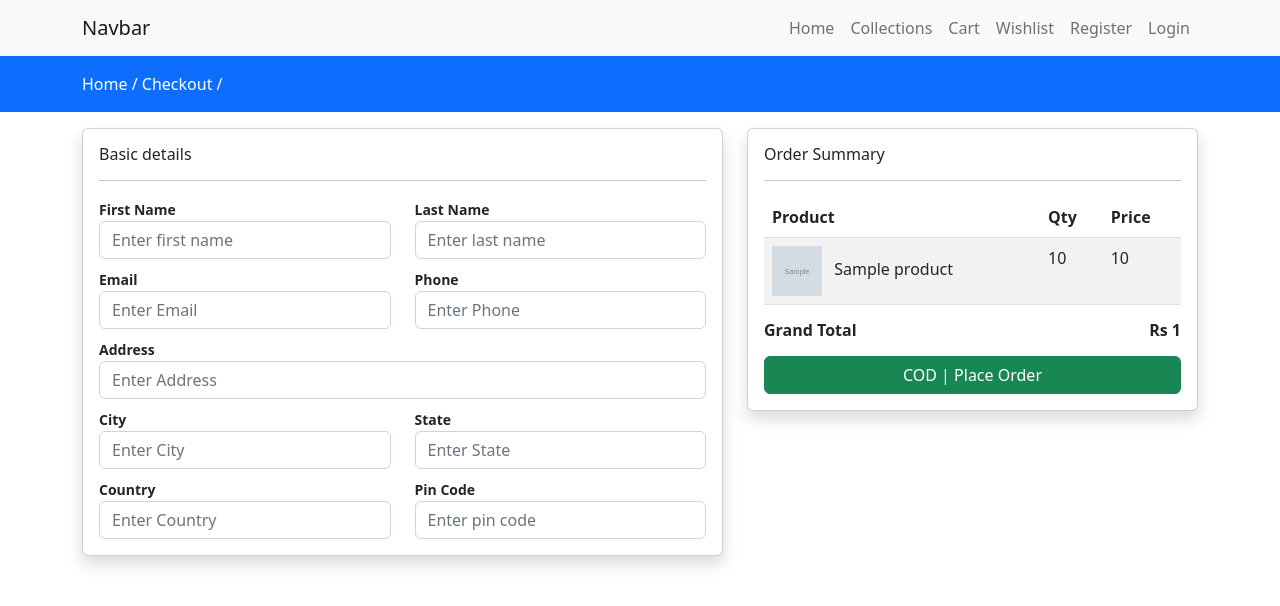
After one commit to suyogojha/E-commerce-with-JS, a Django app: template store/templates/store/checkout.html in a window 1280 px wide. The commit adds this page. Shown: the top 606 px of the page. Run offline with Django 4.2, Linux system fonts and the light colour scheme; the template is opened without the code that fills it: most values are stand-ins (such as "Sample title", 1, 10 or a date in 2020); grey boxes marked "Sample" are stand-in pictures; some libraries are stand-ins or nearby versions.

Commit message:
Order Payment Added #3

```diff
--- /dev/null
+++ b/static/css/custom.css
@@ -0,0 +1,9 @@
+.checkoutform label{
+    font-size: 14px !important;
+    font-weight: 600;
+}
+
+.checkoutform input{
+    font-size: 16px !important;
+
+}
--- a/store/admin.py
+++ b/store/admin.py
@@ -6,3 +6,6 @@ admin.site.register(Category)
 admin.site.register(Product)
 admin.site.register(Cart)
 admin.site.register(wishlist)
+admin.site.register(Order)
+admin.site.register(OrderItem)
+admin.site.register(Profile)
--- a/store/templates/store/cart.html
+++ b/store/templates/store/cart.html
@@ -49,6 +49,7 @@
                                     </div>
                                 </div>
                             {% endfor %}
+                            <a href="{% url 'checkout' %}" class="btn btn-outline-success float-end">CheckOut</a>
                         {% else %}
                                 <h4>Your Cart is Empty</h4>
                         {% endif %}
--- /dev/null
+++ b/store/templates/store/checkout.html
@@ -0,0 +1,111 @@
+{% extends 'store/layouts/main.html' %} {% block content %}
+
+
+
+
+<div class="py-3 bg-primary">
+  <div class="container">
+    <a class="text-white" href="{% url 'home' %}">Home /</a>
+    <a class="text-white" href="{% url 'checkout' %}">Checkout /</a>
+  </div>
+</div>
+
+<div class="container mt-3">
+    <form action="{% url 'placeorder' %}" method="POST">
+        {% csrf_token %}
+        <div class="row">
+            <div class="col-md-7">
+                <div class="card shadow checkoutform">
+                    <div class="card-body">
+                        <h6>Basic details</h6>
+                        <hr>
+                        <div class="row">
+                            <div class="col-md-6">
+                                <label for="">First Name</label>
+                                <input type="text" class="form-control" required name="fname" placeholder="Enter first name">
+                            </div>
+                            <div class="col-md-6">
+                                <label for="">Last Name</label>
+                                <input type="text" class="form-control" required name="lname" placeholder="Enter last name">
+                            </div>
+
+                            <div class="col-md-6 mt-2">
+                                <label for="">Email</label>
+                                <input type="email" class="form-control" required name="email" placeholder="Enter Email">
+                            </div>
+                            <div class="col-md-6 mt-2">
+                                <label for="">Phone</label>
+                                <input type="text" class="form-control" required name="phone" placeholder="Enter Phone">
+                            </div>
+                            <div class="col-md-12 mt-2">
+                                <label for="">Address</label>
+                                <input type="text" class="form-control" required name="address" placeholder="Enter Address">
+                            </div>
+                            <div class="col-md-6 mt-2">
+                                <label for="">City</label>
+                                <input type="text" class="form-control" required name="city" placeholder="Enter City">
+                            </div>
+                            <div class="col-md-6 mt-2">
+                                <label for="">State</label>
+                                <input type="text" class="form-control" required name="state" placeholder="Enter State">
+                            </div>
+                            <div class="col-md-6 mt-2">
+                                <label for="">Country</label>
+                                <input type="text" class="form-control" required name="country" placeholder="Enter Country">
+                            </div>
+                            <div class="col-md-6 mt-2">
+                                <label for="">Pin Code</label>
+                                <input type="text" class="form-control" required name="pincode" placeholder="Enter pin code">
+                            </div>
+
+                        </div>
+                    </div>
+                </div>
+            </div>
+
+            <div class="col-md-5">
+                <div class="card shadow">
+                    <div class="card-body">
+                        <h6>Order Summary</h6>
+                        <hr>
+                        {% if cartitems %}
+                        <table class="table table-striped table-bordereds">
+                            <thead>
+                                <tr>
+                                    <th>Product</th>
+                                    <th>Qty</th>
+                                    <th>Price</th>
+                                </tr>
+                            </thead>
+                            <tbody>
+                                {% for item in cartitems %}
+                                    <tr>
+                                        <td>
+                                            <img src="{{ item.product.product_image.url }}" height="50px" width="50px" class="me-2" alt="">
+                                            {{ item.product.name }}
+                                        </td>
+                                        <td>{{ item.product_qty }}</td>
+                                        <td>{{ item.product.selling_price | stringformat:'d' }}</td>
+                                    </tr>
+                                    {% endfor %}
+                            </tbody>
+                        </table>
+                        <h6 class="fw-bold">Grand Total
+                            <span class="float-end">Rs {{ total_price| stringformat:'d'  }}</span>
+                        </h6>
+                        <input type="hidden" value="COD" name="payment_mode" id="">
+                        <div class="mt-3">
+                            <button type="submit" class="btn btn-success w-100">COD | Place Order</button>
+                        </div>
+                        {% else %}
+                            <h4>Your Cart is empty</h4>
+                        {% endif %}
+                    </div>
+                </div>
+            </div>
+
+        </div>
+    </form>
+</div>
+
+{% endblock content %}
--- a/store/templates/store/layouts/main.html
+++ b/store/templates/store/layouts/main.html
@@ -23,6 +23,7 @@
 
     <link href="https://cdn.jsdelivr.net/npm/bootstrap@5.2.2/dist/css/bootstrap.min.css" rel="stylesheet" integrity="sha384-Zenh87qX5JnK2Jl0vWa8Ck2rdkQ2Bzep5IDxbcnCeuOxjzrPF/et3URy9Bv1WTRi" crossorigin="anonymous">
     <link rel="stylesheet" href="https://cdnjs.cloudflare.com/ajax/libs/font-awesome/6.2.0/css/all.min.css">
+    <link rel="stylesheet" href="{% static 'css/custom.css' %}">
     <style>
         a{
             text-decoration: none;
--- a/store/urls.py
+++ b/store/urls.py
@@ -1,6 +1,6 @@
 from django.urls import path
 from .import views
-from store.controller import authview, cart, Wishlist
+from store.controller import authview, cart, Wishlist, checkout
 
 urlpatterns = [
     path('', views.home, name="home"),
@@ -24,4 +24,8 @@ urlpatterns = [
     path('delete-wishlist-item', Wishlist.deletewishlistitem, name="deletewishlistitem"),
 
 
+    path('checkout', checkout.index, name="checkout"),
+    path('placeorder', checkout.placeorder, name="placeorder"),
+
+
 ]
```
Also changed, not shown: store/controller/checkout.py (added, +71 -0 lines), store/models.py (+53 -0 lines), db.sqlite3, store/migrations/0004_order_orderitem.py (added), store/migrations/0005_profile.py (added).
